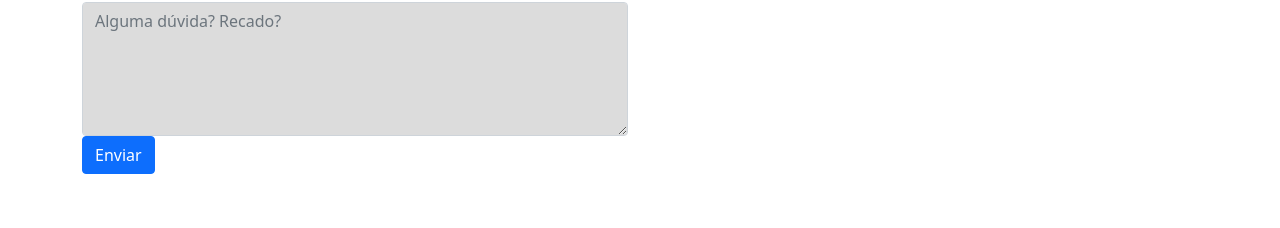
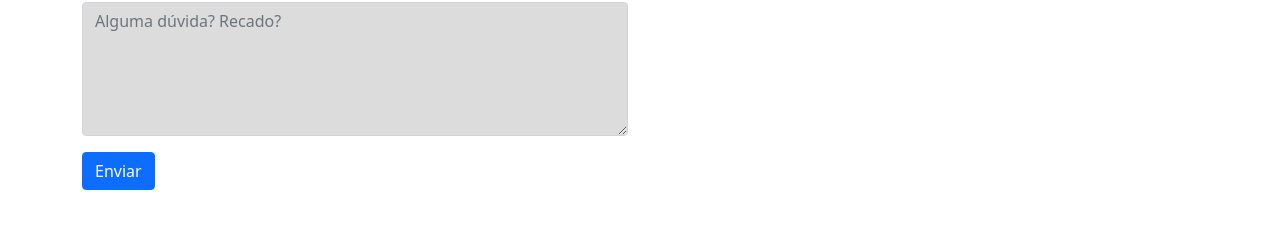
Before and after one commit to IgorVVieira/desafio-frontend-bempaggo, a React (Vite) app: page / in a window 1280 px wide. Shown: the part 402-630 px from the top of the page. Built offline with nearby package versions, Linux system fonts and the light colour scheme.

Commit message:
Adiciona try/catch para salvar pedido

```diff
--- a/src/components/Form/index.tsx
+++ b/src/components/Form/index.tsx
@@ -1,4 +1,4 @@
-import { useState, useEffect } from 'react';
+import { useState } from 'react';
 import { Form as FormBootstrap, Button, Container, Row, Col } from 'react-bootstrap';
 import { Pedido } from '../Pedido';
 
@@ -13,9 +13,9 @@ export function Form() {
 
     const [pedidos, setPedidos] = useState<object[]>([]);
 
-    async function handleRegister(e) {
+    async function handleRegister(e: React.FormEvent<HTMLFormElement>) {
         e.preventDefault();
-
+        try {
             const novoPedido = {
                 'react': react,
                 'vue': vue,
@@ -25,6 +25,9 @@ export function Form() {
             };
 
             setPedidos([...pedidos, novoPedido]);
+        } catch (error) {
+            console.log(error);
+        }
     }
 
     return (
@@ -61,7 +64,7 @@ export function Form() {
                                 onChange={(e) => setObservacoes(e.target.value)} />
                         </FormBootstrap.Group>
 
-                        <FormBootstrap.Group controlId='formButton'>
+                        <FormBootstrap.Group controlId='formButton' className='mt-3'>
                             <Button type="submit">Enviar</Button>
                         </FormBootstrap.Group>
                     </FormBootstrap>
@@ -71,7 +74,7 @@ export function Form() {
             <Row>
                 {pedidos.map(pedido => {
                     return <Col xs md lg="3" className='m-3' key={pedido}>
-                        <Pedido {...pedido}/>
+                        <Pedido {...pedido} />
                     </Col>
                 })}
             </Row>
```
Lines whose indentation alone changed are shown as unchanged.
